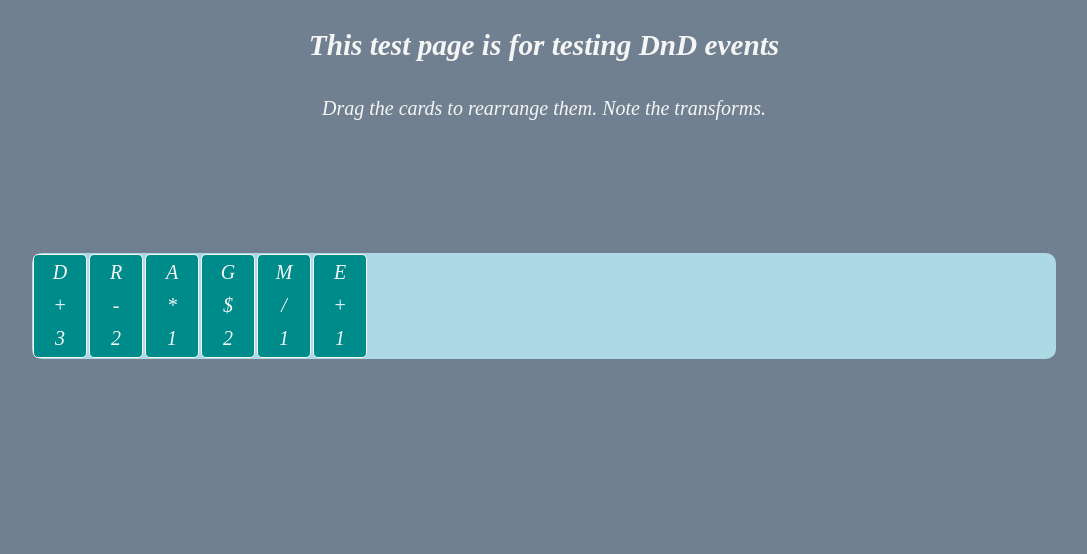
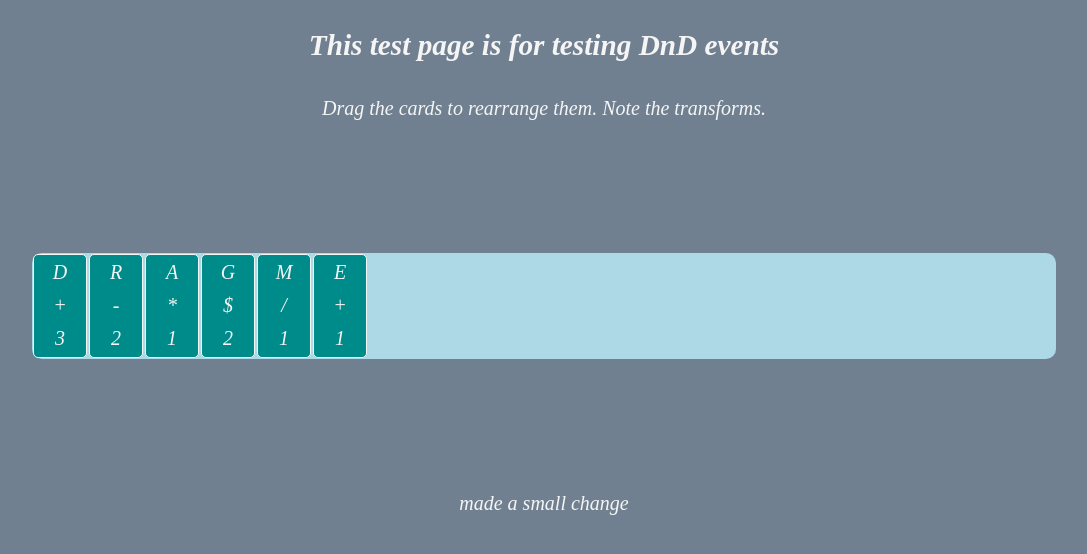
Before and after one commit to jsgitit/TestCards, a plain HTML site: page index.html in a window 1280 px wide. Shown: the whole page, without its empty margins (96-1183 px from the left). Drawn offline with Linux system fonts and the light colour scheme.

Commit message:
commit via VSCode

```diff
--- a/index.html
+++ b/index.html
@@ -22,5 +22,6 @@
     <audio id="Slide.wav">
         <source src="sounds/slide.wav" />
     </audio>
+    <p>made a small change</p>
 </body>
 </html>
```
